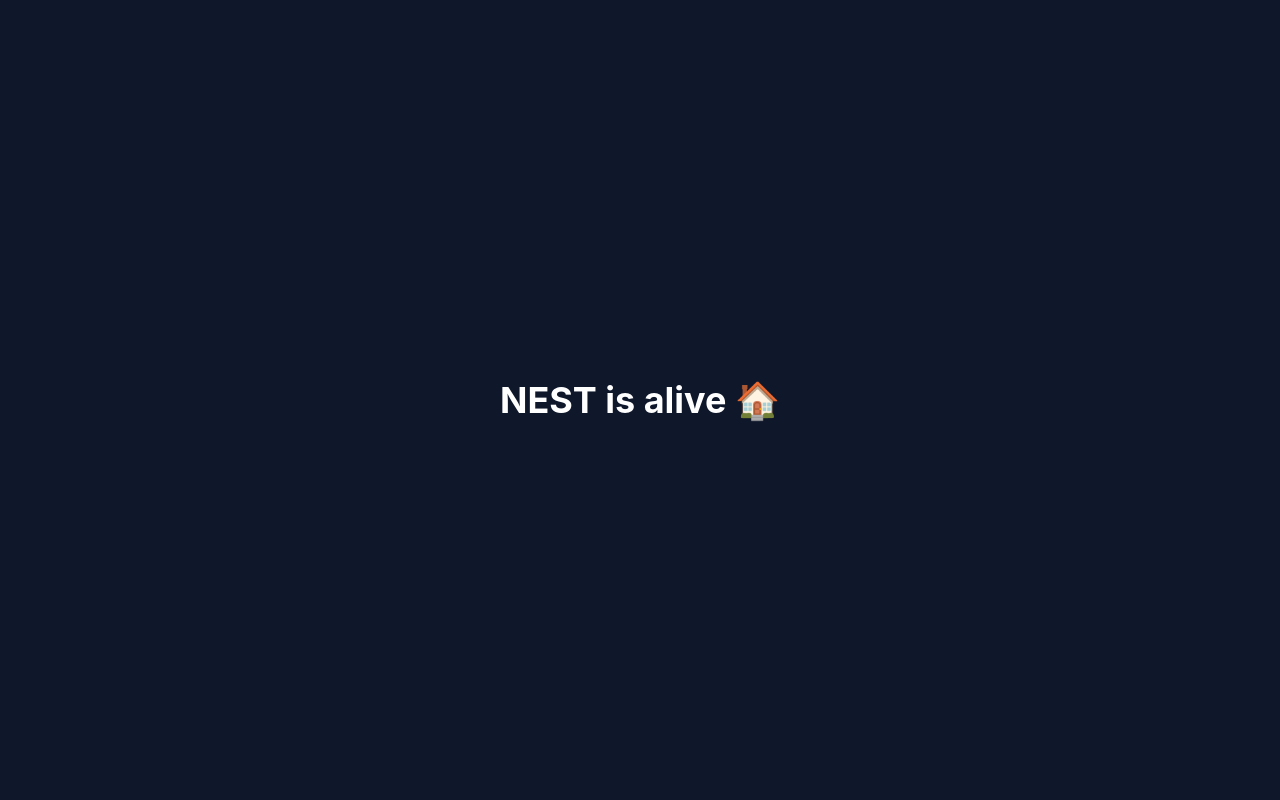
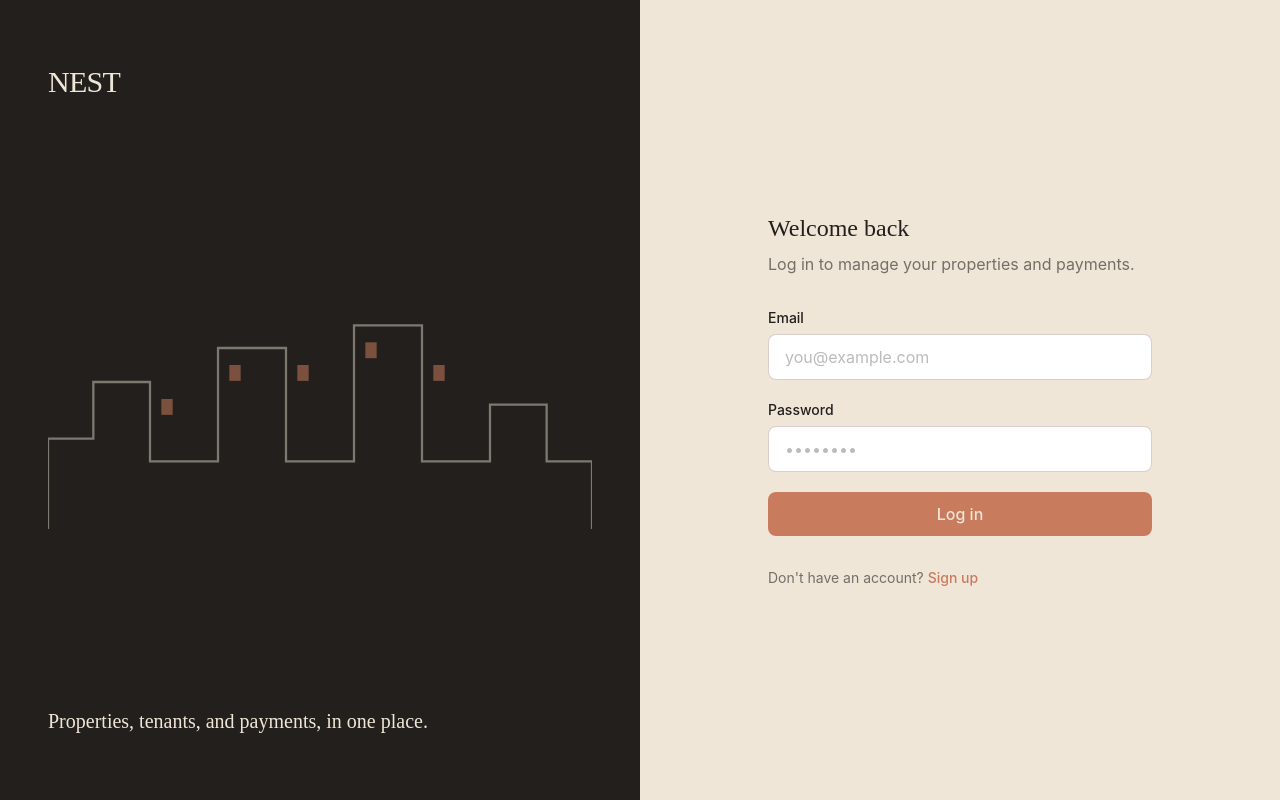
Before and after one commit to lennygitonga/NEST-frontend, a React (Vite) app: page /login in a window 1280 px wide. Built offline with nearby package versions, Linux system fonts and the light colour scheme.

Commit message:
feat: implement login functionality with authentication state management and API client

```diff
--- a/src/App.jsx
+++ b/src/App.jsx
@@ -1,8 +1,14 @@
+import { BrowserRouter, Routes, Route } from 'react-router-dom'
+import Login from './pages/Login'
+
 function App() {
   return (
-    <div className="min-h-screen bg-slate-900 flex items-center justify-center">
-      <h1 className="text-4xl font-bold text-white">NEST is alive 🏠</h1>
-    </div>
+    <BrowserRouter>
+      <Routes>
+        <Route path="/" element={<div className="p-4">NEST is alive</div>} />
+        <Route path="/login" element={<Login />} />
+      </Routes>
+    </BrowserRouter>
   )
 }
 
--- /dev/null
+++ b/src/api/client.js
@@ -0,0 +1,15 @@
+import axios from 'axios'
+
+const apiClient = axios.create({
+  baseURL: import.meta.env.VITE_API_URL,
+})
+
+apiClient.interceptors.request.use((config) => {
+  const token = localStorage.getItem('access_token')
+  if (token) {
+    config.headers.Authorization = `Bearer ${token}`
+  }
+  return config
+})
+
+export default apiClient
--- a/src/index.css
+++ b/src/index.css
@@ -1 +1,10 @@
 @import "tailwindcss";
+
+@theme {
+  --color-clay: #8C5E58;
+  --color-sienna: #C97B5E;
+  --color-charcoal: #221F1C;
+  --color-sand: #EFE6D8;
+  --color-olive: #7A8B5E;
+  --color-brick: #9E4337;
+}
--- /dev/null
+++ b/src/pages/login.jsx
@@ -0,0 +1,183 @@
+import { useState } from 'react'
+import { Link, useNavigate } from 'react-router-dom'
+import apiClient from '../api/client'
+import useAuthStore from '../store/authStore'
+
+function Login() {
+  const navigate = useNavigate()
+  const setUser = useAuthStore((state) => state.setUser)
+
+  const [email, setEmail] = useState('')
+  const [password, setPassword] = useState('')
+  const [error, setError] = useState('')
+  const [isLoading, setIsLoading] = useState(false)
+
+  const handleSubmit = async (e) => {
+    e.preventDefault()
+    setError('')
+    setIsLoading(true)
+
+    try {
+      const response = await apiClient.post('/api/auth/login/', { email, password })
+      const data = response.data
+
+      if (data.status === '2fa_required') {
+        navigate('/verify-2fa', { state: { uid: data.uid } })
+        return
+      }
+
+      localStorage.setItem('access_token', data.tokens.access)
+      localStorage.setItem('refresh_token', data.tokens.refresh)
+      setUser(data.user)
+      navigate('/dashboard')
+    } catch (err) {
+      const data = err.response?.data
+
+      if (data?.status === 'banned') {
+        setError(data.reason ? `Account banned: ${data.reason}` : 'Your account has been banned.')
+      } else if (data?.status === 'email_not_verified') {
+        setError('Please verify your email before logging in.')
+      } else if (data?.error) {
+        setError(data.error)
+      } else if (data?.email) {
+        setError(data.email[0])
+      } else if (data?.password) {
+        setError(data.password[0])
+      } else {
+        setError('Something went wrong. Please try again.')
+      }
+    } finally {
+      setIsLoading(false)
+    }
+  }
+
+  return (
+    <div className="min-h-screen grid lg:grid-cols-2 bg-sand">
+
+      {/* Brand panel */}
+      <div className="hidden lg:flex flex-col justify-between bg-charcoal text-sand px-12 py-16 relative overflow-hidden">
+        <div>
+          <span
+            className="text-3xl tracking-tight"
+            style={{ fontFamily: "'Fraunces', serif", fontWeight: 500 }}
+          >
+            NEST
+          </span>
+        </div>
+
+        <div className="relative">
+          <svg
+            viewBox="0 0 480 220"
+            className="w-full h-auto opacity-90"
+            fill="none"
+            xmlns="http://www.w3.org/2000/svg"
+          >
+            <polyline
+              points="0,220 0,140 40,140 40,90 90,90 90,160 150,160 150,60 210,60 210,160 270,160 270,40 330,40 330,160 390,160 390,110 440,110 440,160 480,160 480,220"
+              stroke="#EFE6D8"
+              strokeWidth="2"
+              strokeOpacity="0.5"
+            />
+            <line x1="90" y1="100" x2="90" y2="100" stroke="#C97B5E" />
+            <rect x="100" y="105" width="10" height="14" fill="#C97B5E" fillOpacity="0.6" />
+            <rect x="160" y="75" width="10" height="14" fill="#C97B5E" fillOpacity="0.6" />
+            <rect x="220" y="75" width="10" height="14" fill="#C97B5E" fillOpacity="0.6" />
+            <rect x="280" y="55" width="10" height="14" fill="#C97B5E" fillOpacity="0.6" />
+            <rect x="340" y="75" width="10" height="14" fill="#C97B5E" fillOpacity="0.6" />
+          </svg>
+        </div>
+
+        <div>
+          <p
+            className="text-xl leading-snug max-w-sm"
+            style={{ fontFamily: "'Fraunces', serif", fontWeight: 400 }}
+          >
+            Properties, tenants, and payments, in one place.
+          </p>
+        </div>
+      </div>
+
+      {/* Form panel */}
+      <div className="flex items-center justify-center px-6 py-16">
+        <div className="w-full max-w-sm">
+
+          <div className="lg:hidden mb-10">
+            <span
+              className="text-2xl text-charcoal tracking-tight"
+              style={{ fontFamily: "'Fraunces', serif", fontWeight: 500 }}
+            >
+              NEST
+            </span>
+          </div>
+
+          <h1
+            className="text-2xl text-charcoal mb-2"
+            style={{ fontFamily: "'Fraunces', serif", fontWeight: 500 }}
+          >
+            Welcome back
+          </h1>
+          <p className="text-charcoal/60 mb-8" style={{ fontFamily: "'Inter', sans-serif" }}>
+            Log in to manage your properties and payments.
+          </p>
+
+          <form onSubmit={handleSubmit} className="space-y-5" style={{ fontFamily: "'Inter', sans-serif" }}>
+            <div>
+              <label htmlFor="email" className="block text-sm font-medium text-charcoal mb-1.5">
+                Email
+              </label>
+              <input
+                id="email"
+                type="email"
+                value={email}
+                onChange={(e) => setEmail(e.target.value)}
+                required
+                autoComplete="email"
+                className="w-full px-4 py-2.5 rounded-lg border border-clay/30 bg-white text-charcoal placeholder:text-charcoal/30 focus:outline-none focus:ring-2 focus:ring-clay focus:border-clay transition"
+                placeholder="you@example.com"
+              />
+            </div>
+
+            <div>
+              <label htmlFor="password" className="block text-sm font-medium text-charcoal mb-1.5">
+                Password
+              </label>
+              <input
+                id="password"
+                type="password"
+                value={password}
+                onChange={(e) => setPassword(e.target.value)}
+                required
+                autoComplete="current-password"
+                className="w-full px-4 py-2.5 rounded-lg border border-clay/30 bg-white text-charcoal placeholder:text-charcoal/30 focus:outline-none focus:ring-2 focus:ring-clay focus:border-clay transition"
+                placeholder="••••••••"
+              />
+            </div>
+
+            {error && (
+              <div className="text-sm text-brick bg-brick/10 border border-brick/20 rounded-lg px-3 py-2">
+                {error}
+              </div>
+            )}
+
+            <button
+              type="submit"
+              disabled={isLoading}
+              className="w-full py-2.5 rounded-lg bg-sienna text-sand font-medium hover:bg-clay transition disabled:opacity-60 disabled:cursor-not-allowed"
+            >
+              {isLoading ? 'Logging in...' : 'Log in'}
+            </button>
+          </form>
+
+          <p className="mt-8 text-sm text-charcoal/60" style={{ fontFamily: "'Inter', sans-serif" }}>
+            Don't have an account?{' '}
+            <Link to="/register" className="text-sienna font-medium hover:text-clay">
+              Sign up
+            </Link>
+          </p>
+        </div>
+      </div>
+    </div>
+  )
+}
+
+export default Login
--- /dev/null
+++ b/src/store/authStore.js
@@ -0,0 +1,16 @@
+import { create } from 'zustand'
+
+const useAuthStore = create((set) => ({
+  user: null,
+  isAuthenticated: false,
+
+  setUser: (user) => set({ user, isAuthenticated: true }),
+
+  logout: () => {
+    localStorage.removeItem('access_token')
+    localStorage.removeItem('refresh_token')
+    set({ user: null, isAuthenticated: false })
+  },
+}))
+
+export default useAuthStore
```
Also changed, not shown: 1 other file (tests, documents, lock files or other folders).
